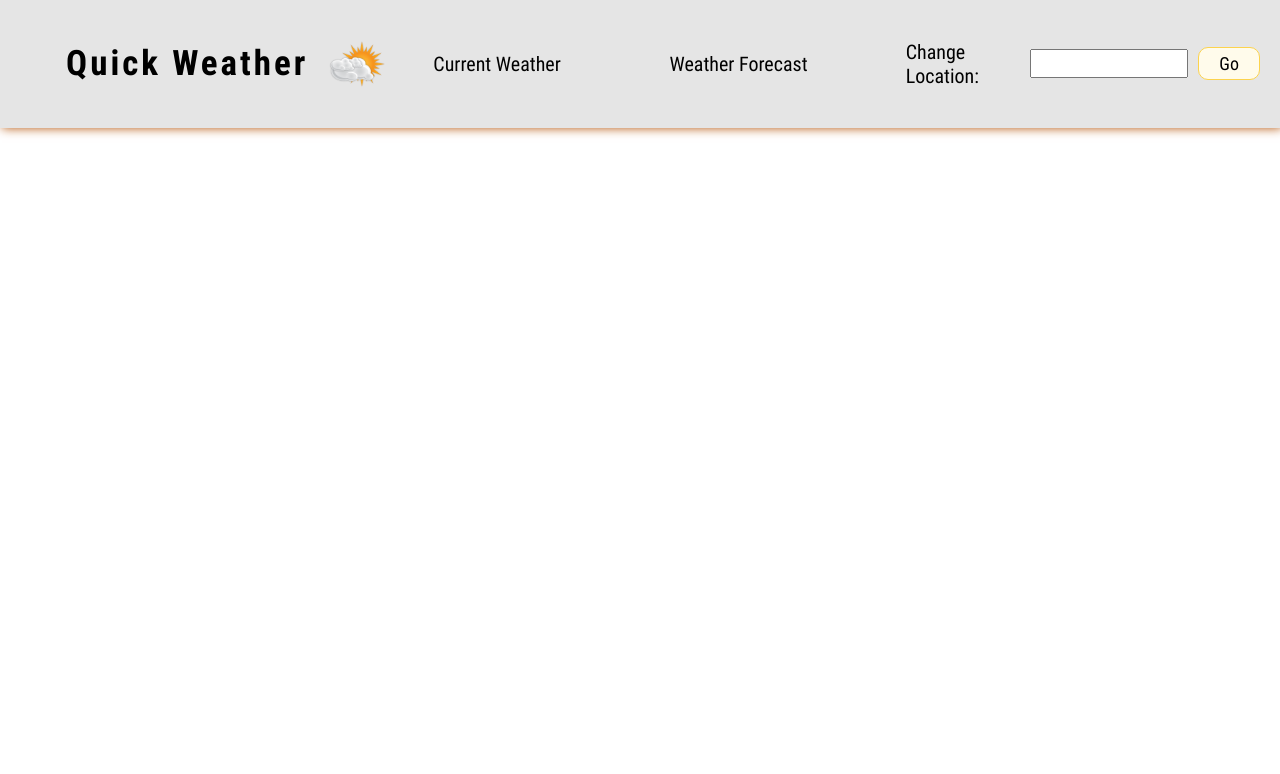
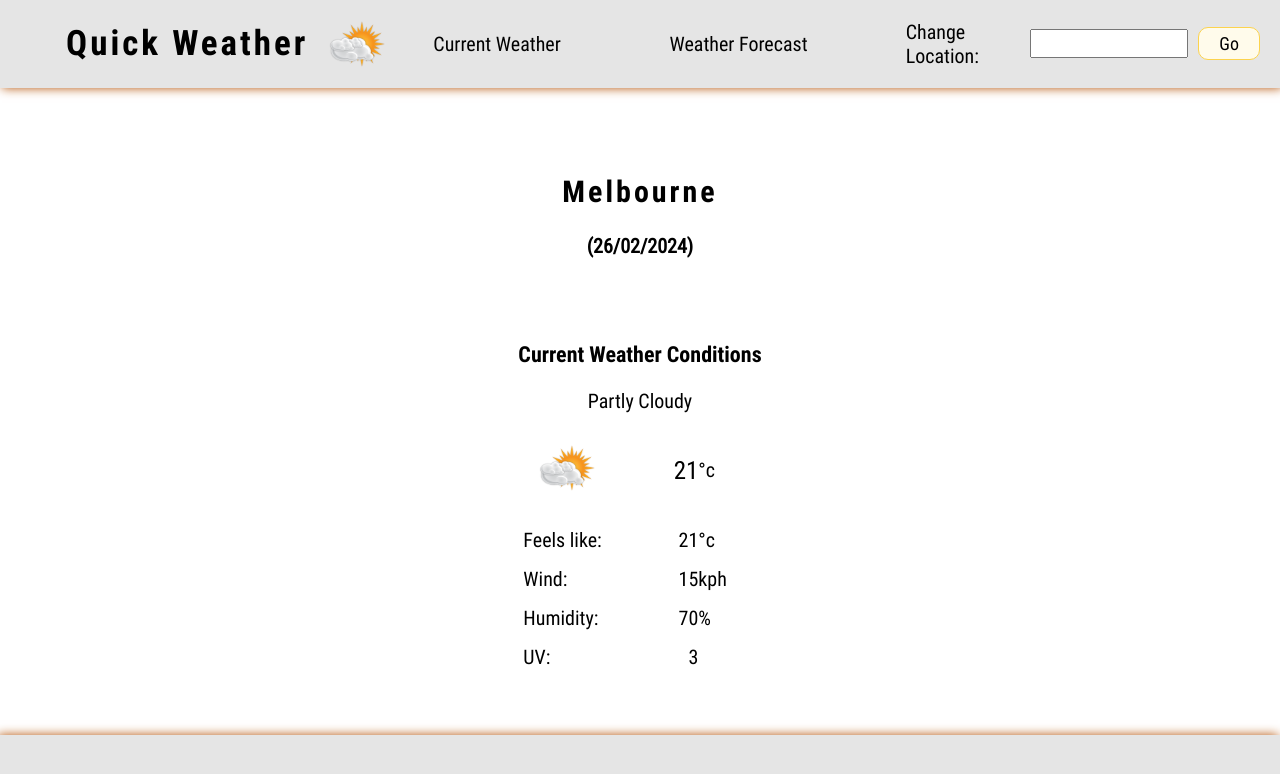
Before and after one commit to lsbdevops/odin-weather-app, a website built with webpack: page src/index.html in a window 1280 px wide. Built offline with nearby package versions, Linux system fonts and the light colour scheme; a web font is replaced by a local one.

Commit message:
Add html & css layout for weather data

```diff
--- a/src/index.html
+++ b/src/index.html
@@ -26,7 +26,33 @@
             </ul>
         </nav>
    </header>
-   <div class="content"></div>
+   <div class="content">
+        <div class="location-details">
+            <h2 id="location-header">Melbourne</h2>
+            <h4 id="location-time">(26/02/2024)</h4>
+        </div>
+        <div class="weather-container">
+            <h3>Current Weather Conditions</h3>
+            <div class="weather-info">
+                <div id="condition">Partly Cloudy</div>
+                <div id="weather-icon"><img src="./assets/starkbewolkt-1265202_1280.png" alt="Weather Logo" id="header-logo"></div>
+                <span id="current-temperature" class="weather-data">21</span>
+                <span class="units">°c</span>
+                <span>Feels like:</span>
+                <span id="feels-like-temperature" class="weather-data">21</span>
+                <span class="units">°c</span>
+                <span>Wind:</span>
+                <span id="wind" class="weather-data">15</span>
+                <span class="units">kph</span>
+                <span>Humidity:</span>
+                <span id="humidity" class="weather-data">70</span>
+                <span class="units">%</span>
+                <span>UV:</span>
+                <span id="uv" class="weather-data">3</span>
+                <span class="units"></span>
+            </div>
+        </div>
+   </div>
    <footer></footer>
 </body>
 </html>
--- a/src/style.css
+++ b/src/style.css
@@ -16,10 +16,15 @@
     .options {
         grid-template-columns: 1fr 1fr !important;
         justify-items: center;
+        grid-row-gap: 20px;
     }
 
     .options>li:nth-child(3) {
         grid-area: 2 / 1 / 2 / 3
+    }
+
+    label[for='location-search'] {
+        font-size: 1.5rem;
     }
 }
 
@@ -55,16 +60,41 @@ header {
     display: grid;
     align-items: center;
     justify-items: center;
-    padding: 10px 20px;
+    padding: 0px 20px;
     box-shadow: 2px 0px 10px #b45309;
+}
+
+header, footer {
     background-color: #e5e5e5;
 }
 
-h1 {
+footer {
+    box-shadow: -2px 0px 10px #b45309;
+}
+
+h1, h2 {
     font-family: RobotoCondensedBold;
-    font-size: 3.5rem;
     letter-spacing: 0.3rem;
     white-space: nowrap;
+}
+
+h1 {
+    font-size: 3.5rem;
+}
+
+h2 {
+    font-size: 3rem;
+}
+
+h3 {
+    font-family: RobotoCondensedBold;
+    font-size: 2.2rem;
+}
+
+h4 {
+    font-size: 2rem;
+    padding: 0px;
+    margin: 0px;
 }
 
 ul {
@@ -127,3 +157,42 @@ ul {
     cursor: pointer;
     font-weight: bold;
 }
+
+.content {
+    display: grid;
+    justify-items: center;
+    align-content: space-evenly;
+}
+
+.location-details {
+    display: flex;
+    flex-direction: column;
+    align-items: center;
+    justify-content: center;
+}
+
+.weather-info {
+    display: grid;
+    grid-template-columns: 2fr 1fr 1fr;
+    font-size: 2rem;
+    align-items: center;
+    row-gap: 15px;
+    margin: 5px;
+}
+
+.weather-data {
+    justify-self: end;
+}
+
+#condition {
+    grid-column: 1 / span 3;
+    justify-self: center;
+}
+
+#weather-icon {
+    padding: 15px;
+}
+
+#current-temperature {
+    font-size: 2.5rem
+}
--- a/src/weatherData.js
+++ b/src/weatherData.js
@@ -1,10 +1,13 @@
 export default class CurrentWeatherData {
     constructor(data) {
         this.location = data.location;
+        this.time = data.time;
         this.temp = data.temp;
         this.tempFeelsLike = data.feelsLike;
         this.wind = data.wind;
         this.humidity = data.humidity;
         this.uv = data.uv;
+        this.condition = data.condition;
+        this.icon = data.conditionIcon;
     }
 }
--- a/src/weatherInterface.js
+++ b/src/weatherInterface.js
@@ -7,11 +7,14 @@ export default function processWeatherData(location) {
             console.log(data);
             const extractedData = {
                 location: data.location.name,
+                time: data.location.localtime,
                 temp: data.current.temp_c,
                 feelsLike: data.current.feelslike_c,
                 wind: data.current.wind_kph,
                 humidity: data.current.humidity,
                 uv: data.current.uv,
+                condition: data.current.condition.text,
+                conditionIcon: data.current.condition.icon,
             };
             return new WeatherStorage(extractedData);
         })
```
Lines whose indentation alone changed are shown as unchanged.
